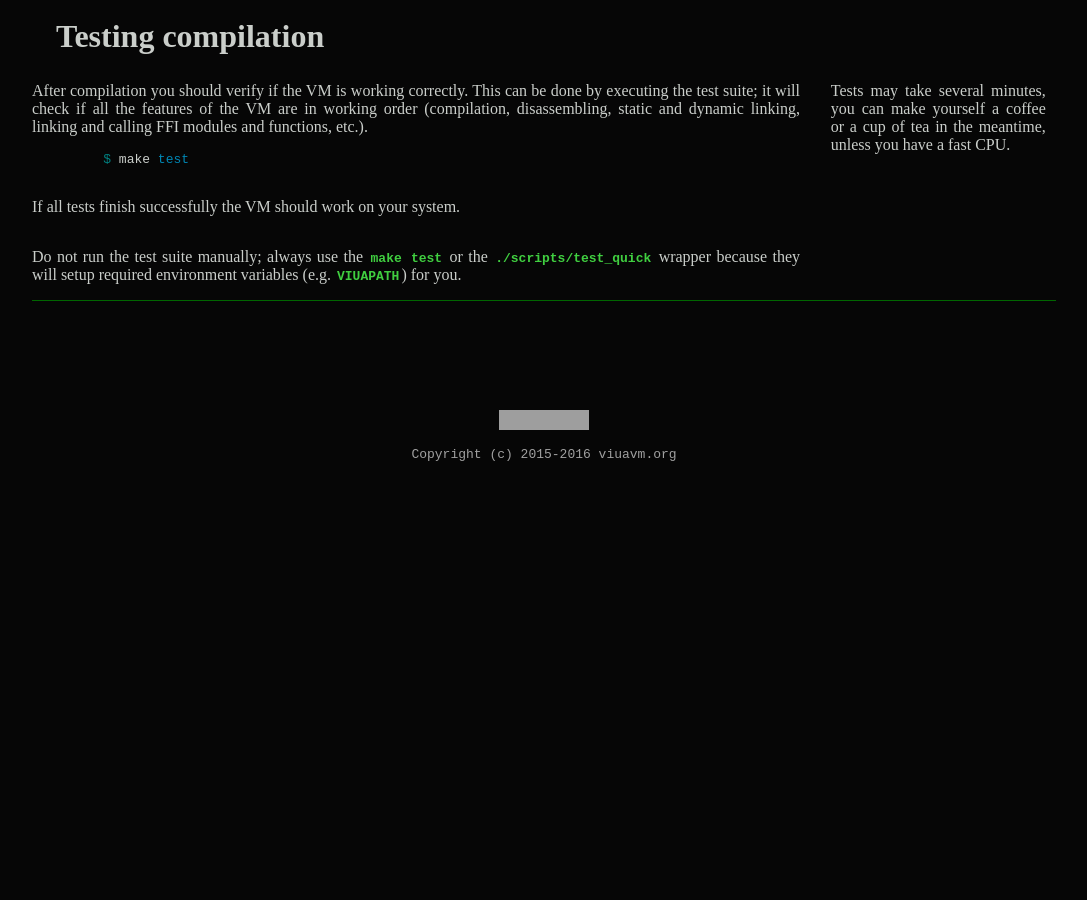
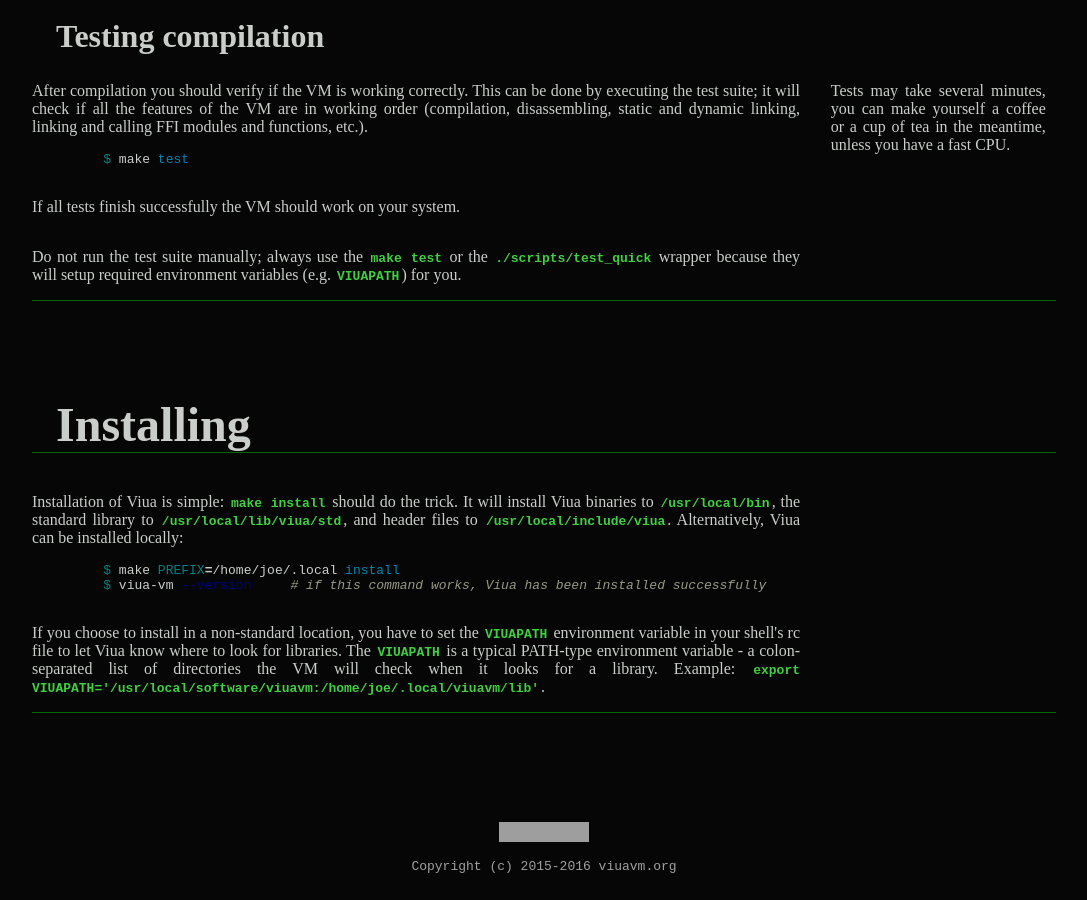
Before and after one commit to marekjm/docs.viuavm.org, a Jekyll site: the page built from manuals/install.html, in a window 1280 px wide and 900 px high, scrolled down 2656 px. Shown: the whole window, without its empty margins (96-1183 px from the left). Built offline with Jekyll 4.4.1, drawn with Linux system fonts in a browser that asks for light colours; before the commit the page ends 3144 px from its top, so only the background shows below that; grey boxes are pictures that could not be loaded.

Commit message:
Add installation instructions

```diff
--- a/manuals/install.html
+++ b/manuals/install.html
@@ -169,5 +169,26 @@ id: manuals__install
     <p> Do not run the test suite manually; always use the <code>make test</code> or the <code>./scripts/test_quick</code> wrapper
     because they will setup required environment variables (e.g. <code>VIUAPATH</code>) for you.
     </p>
+</section>
 
+<section class="chapter">
+    <h1> Installing </h1>
+
+    <p> Installation of Viua is simple: <code>make install</code> should do the trick.
+    It will install Viua binaries to <code>/usr/local/bin</code>, the standard library to
+    <code>/usr/local/lib/viua/std</code>, and header files to <code>/usr/local/include/viua</code>.
+    Alternatively, Viua can be installed locally:
+
+    {% highlight bash %}
+    $ make PREFIX=/home/joe/.local install
+    $ viua-vm --version     # if this command works, Viua has been installed successfully
+    {% endhighlight %}
+    </p>
+
+    <p> If you choose to install in a non-standard location, you have to set the <code>VIUAPATH</code>
+    environment variable in your shell's rc file to let Viua know where to look for libraries.
+    The <code>VIUAPATH</code> is a typical PATH-type environment variable - a colon-separated list of
+    directories the VM will check when it looks for a library.
+    Example: <code>export VIUAPATH='/usr/local/software/viuavm:/home/joe/.local/viuavm/lib'</code>.
+    </p>
 </section>
```
